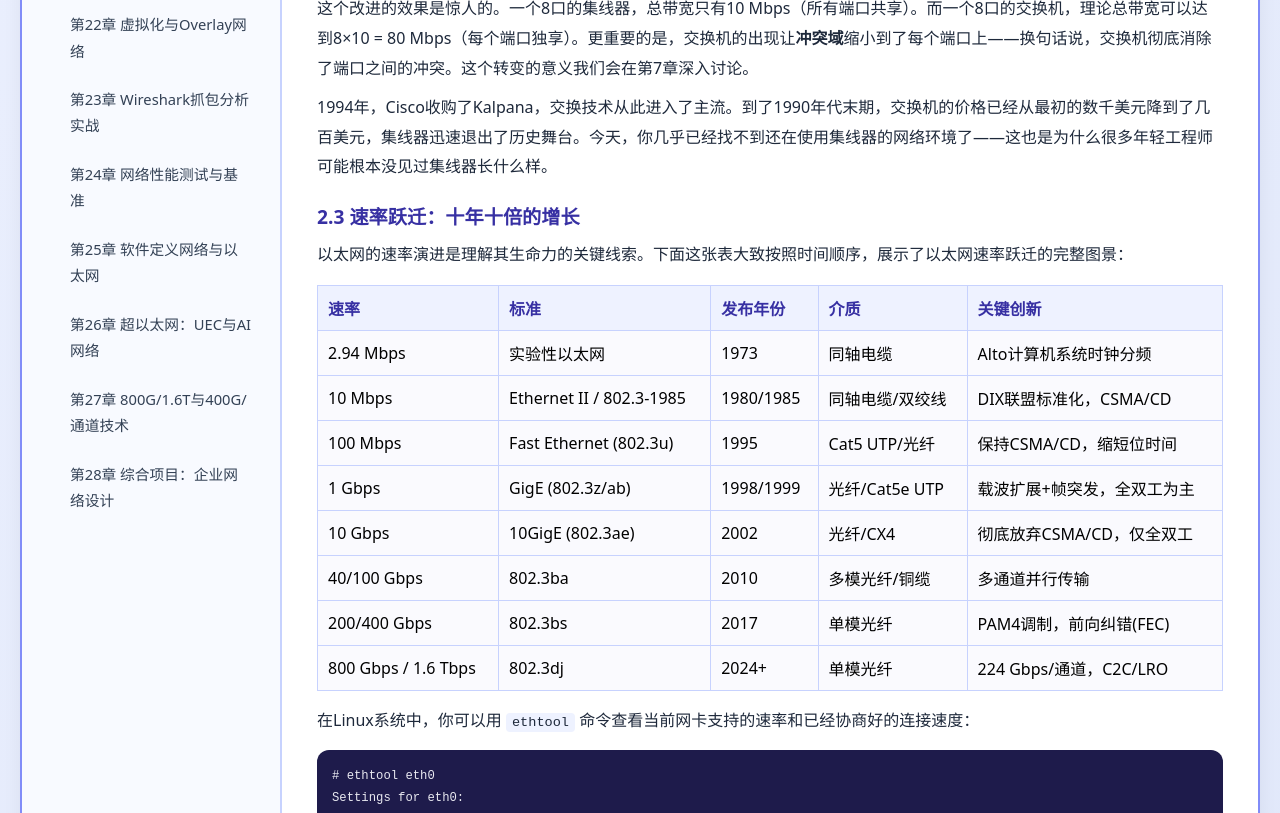
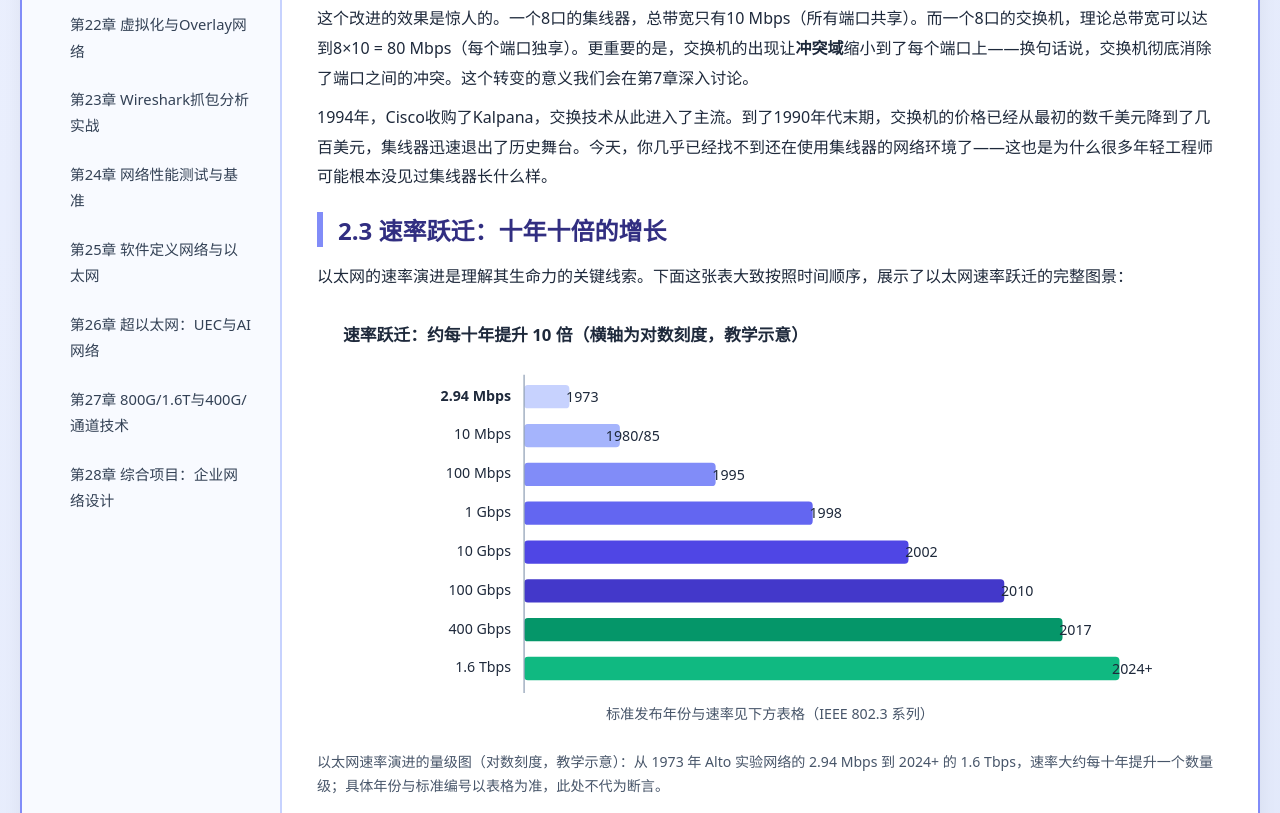
Before and after one commit to 1998x-stack/ethernet-tutorial, a plain HTML site: page 02.html in a window 1280 px wide. Shown: the part 1404-2217 px from the top of the page. Drawn offline with Linux system fonts and the light colour scheme.

Commit message:
feat(ethernet-tutorial): add rate-evolution figure and semantic structure to chapter 2

```diff
--- a/02.html
+++ b/02.html
@@ -5,11 +5,19 @@
     <meta name="viewport" content="width=device-width, initial-scale=1.0, maximum-scale=1.5, user-scalable=yes">
     <title>第2章 以太网的演化史</title>
     <link rel="stylesheet" href="theme.css">
+    <style>
+        pre { overflow-x: auto; max-width: 100%; }
+        img, svg { max-width: 100%; height: auto; }
+        figure { margin: 18px 0; }
+        figcaption { font-size: 0.88rem; color: #475569; line-height: 1.7; margin-top: 8px; }
+        table { width: 100%; max-width: 100%; border-collapse: collapse; }
+        th, td { word-break: break-word; }
+    </style>
 </head>
 <body>
 <div class="double-border">
 <div class="container">
-    <div class="sidebar">
+    <nav class="sidebar" aria-label="课程目录">
         <h3>🌐 课程目录</h3>
         <ul class="chapter-list">
             <li><a href="01.html">第1章 以太网的起源与精神</a></li>
@@ -41,16 +49,16 @@
             <li><a href="27.html">第27章 800G/1.6T与400G/通道技术</a></li>
             <li><a href="28.html">第28章 综合项目：企业网络设计</a></li>
         </ul>
-    </div>
-    <div class="main-content">
+    </nav>
+    <main class="main-content">
 
-        <h2>第2章 以太网的演化史</h2>
+        <h1>第2章 以太网的演化史</h1>
 
         <p>大家好，我是你们的讲师。上一章我们聊了以太网的出生——1973年Bob Metcalfe在Xerox PARC画出的那张草图，2.94 Mbps的速率，"以太"这个诗意的名字。但如果以太网仅仅停留在那个阶段，它早就和Token Ring、FDDI一样成为博物馆里的展品了。以太网之所以能统治局域网四十多年，靠的是它惊人的<b>进化能力</b>。</p>
 
         <p>从粗笨的同轴电缆到轻巧的双绞线，从共享总线的"吵嚷"时代到交换机的精确转发，从10 Mbps到800 Gbps——每一次进化都不仅仅是速度的提升，更是设计范式的转变。本章我们就沿着这条时间线，看看以太网是如何一次次"脱胎换骨"的。</p>
 
-        <h3>2.1 物理介质的革命：从粗缆到双绞线</h3>
+        <h2>2.1 物理介质的革命：从粗缆到双绞线</h2>
 
         <p>1980年代初期的以太网，用的是<b>10BASE5</b>——一根直径接近1厘米、又粗又硬的同轴电缆，官方名字叫"粗缆"（Thick Ethernet）。为什么叫"粗缆"？因为它的直径相当于你的小拇指，外面包裹着厚厚的绝缘层，最大段长可达500米。安装10BASE5需要一种特殊的设备："<b>吸血鬼接头</b>"（Vampire Tap）——你需要在电缆上钻一个孔，然后把一个带针脚的接头"咬"进去，让针脚接触到电缆的内导体。这个名字非常形象：就像吸血鬼咬住猎物一样，一旦咬住就不再松口。一块10BASE5网卡加上一个AUI（Attachment Unit Interface）收发器，总成本在当年大约相当于一个普通工程师半个月的工资。每次看到老照片里那些笨重的黄色电缆，我都会感慨：技术的进步，本质上就是让同样的事情变得更便宜、更容易。</p>
 
@@ -68,7 +76,7 @@
             <p><strong>一个踩坑故事：</strong>2005年我帮一家小公司做网络升级，老工程师坚持要用10BASE2细缆，说"我那套线缆用了十年都没问题"。结果我们测了测，发现他的"十年没问题"其实是因为——公司的业务流量非常低，偶尔传几个Excel文件。当我们把网络升级到10BASE-T并接入互联网后，每周都有莫名其妙的断网事件，最后发现是墙内埋的细缆有一处绝缘层破损，导致信号反射和CRC校验错误。同轴电缆在低频下可以容忍一定的信号质量问题，但一旦数据量增大、信号频率提高，那些"藏"着的问题就会全部暴露出来。</p>
         </div>
 
-        <h3>2.2 从集线器到交换机的架构升级</h3>
+        <h2>2.2 从集线器到交换机的架构升级</h2>
 
         <p>在10BASE-T的时代，中心设备是<b>集线器（Hub）</b>。集线器的工作原理非常简单：从一个端口收到的信号，原封不动地复制到所有其他端口上。这意味着所有端口共享10 Mbps的带宽——这就好比一群人在一个房间里开会，任何时候只有一个人能说话，其他人必须听着。如果同时有两个人说话（碰撞），所有人都会听到噪音，然后等待随机时间再重新发言。</p>
 
@@ -78,9 +86,44 @@
 
         <p>1994年，Cisco收购了Kalpana，交换技术从此进入了主流。到了1990年代末期，交换机的价格已经从最初的数千美元降到了几百美元，集线器迅速退出了历史舞台。今天，你几乎已经找不到还在使用集线器的网络环境了——这也是为什么很多年轻工程师可能根本没见过集线器长什么样。</p>
 
-        <h3>2.3 速率跃迁：十年十倍的增长</h3>
+        <h2>2.3 速率跃迁：十年十倍的增长</h2>
 
         <p>以太网的速率演进是理解其生命力的关键线索。下面这张表大致按照时间顺序，展示了以太网速率跃迁的完整图景：</p>
+
+        <figure>
+            <svg viewBox="0 0 700 330" role="img" aria-label="以太网速率跃迁环境图：从 2.94 Mbps 到 1.6 Tbps，横轴为对数刻度">
+                <title>以太网速率跃迁</title>
+                <text x="20" y="24" font-size="13" font-weight="700" fill="#1e293b">速率跃迁：约每十年提升 10 倍（横轴为对数刻度，教学示意）</text>
+                <g font-size="11" fill="#1e293b">
+                    <text x="150" y="70" text-anchor="end" font-weight="700">2.94 Mbps</text>
+                    <text x="150" y="100" text-anchor="end">10 Mbps</text>
+                    <text x="150" y="130" text-anchor="end">100 Mbps</text>
+                    <text x="150" y="160" text-anchor="end">1 Gbps</text>
+                    <text x="150" y="190" text-anchor="end">10 Gbps</text>
+                    <text x="150" y="220" text-anchor="end">100 Gbps</text>
+                    <text x="150" y="250" text-anchor="end">400 Gbps</text>
+                    <text x="150" y="280" text-anchor="end">1.6 Tbps</text>
+                </g>
+                <g>
+                    <rect x="160" y="58" width="35" height="18" rx="3" fill="#c7d2fe"></rect>
+                    <rect x="160" y="88" width="74" height="18" rx="3" fill="#a5b4fc"></rect>
+                    <rect x="160" y="118" width="148" height="18" rx="3" fill="#818cf8"></rect>
+                    <rect x="160" y="148" width="223" height="18" rx="3" fill="#6366f1"></rect>
+                    <rect x="160" y="178" width="297" height="18" rx="3" fill="#4f46e5"></rect>
+                    <rect x="160" y="208" width="371" height="18" rx="3" fill="#4338ca"></rect>
+                    <rect x="160" y="238" width="416" height="18" rx="3" fill="#059669"></rect>
+                    <rect x="160" y="268" width="460" height="18" rx="3" fill="#10b981"></rect>
+                </g>
+                <g font-size="11" fill="#1e293b" text-anchor="middle">
+                    <text x="205" y="71">1973</text><text x="244" y="101">1980/85</text><text x="318" y="131">1995</text>
+                    <text x="393" y="161">1998</text><text x="467" y="191">2002</text><text x="541" y="221">2010</text>
+                    <text x="586" y="251">2017</text><text x="630" y="281">2024+</text>
+                </g>
+                <line x1="160" y1="50" x2="160" y2="296" stroke="#94a3b8" stroke-width="1"></line>
+                <text x="350" y="316" text-anchor="middle" font-size="11" fill="#475569">标准发布年份与速率见下方表格（IEEE 802.3 系列）</text>
+            </svg>
+            <figcaption>以太网速率演进的量级图（对数刻度，教学示意）：从 1973 年 Alto 实验网络的 2.94 Mbps 到 2024+ 的 1.6 Tbps，速率大约每十年提升一个数量级；具体年份与标准编号以表格为准，此处不代为断言。</figcaption>
+        </figure>
 
         <table>
             <tr>
@@ -169,7 +212,7 @@ Settings for eth0:
 
         <p>最近一代<b>802.3dj（800 Gbps / 1.6 Tbps）</b>使用的是PAM4调制和224 Gbps通道技术。PAM4（4级脉冲幅度调制）每个符号传输2比特，而不是传统NRZ的1比特，通过更复杂的调制方式来突破信号速率的上限。这些技术我们会在第27章深入讲解。</p>
 
-        <h3>2.4 以太网为什么能"吃掉"所有对手</h3>
+        <h2>2.4 以太网为什么能"吃掉"所有对手</h2>
 
         <p>回顾这四十多年的历史，你会发现一个有意思的现象：每一种曾经与以太网竞争的局域网技术——Token Ring、FDDI、ARCnet、LocalTalk、100VG-AnyLAN——全都消失了。以太网用"吞噬"的方式吸收了所有对手的市场，这背后有几个深层原因：</p>
 
@@ -193,7 +236,7 @@ Settings for eth0:
             <a href="03.html">下一章 →</a>
         </div>
 
-    </div>
+    </main>
 </div>
 </div>
 </body>
```
